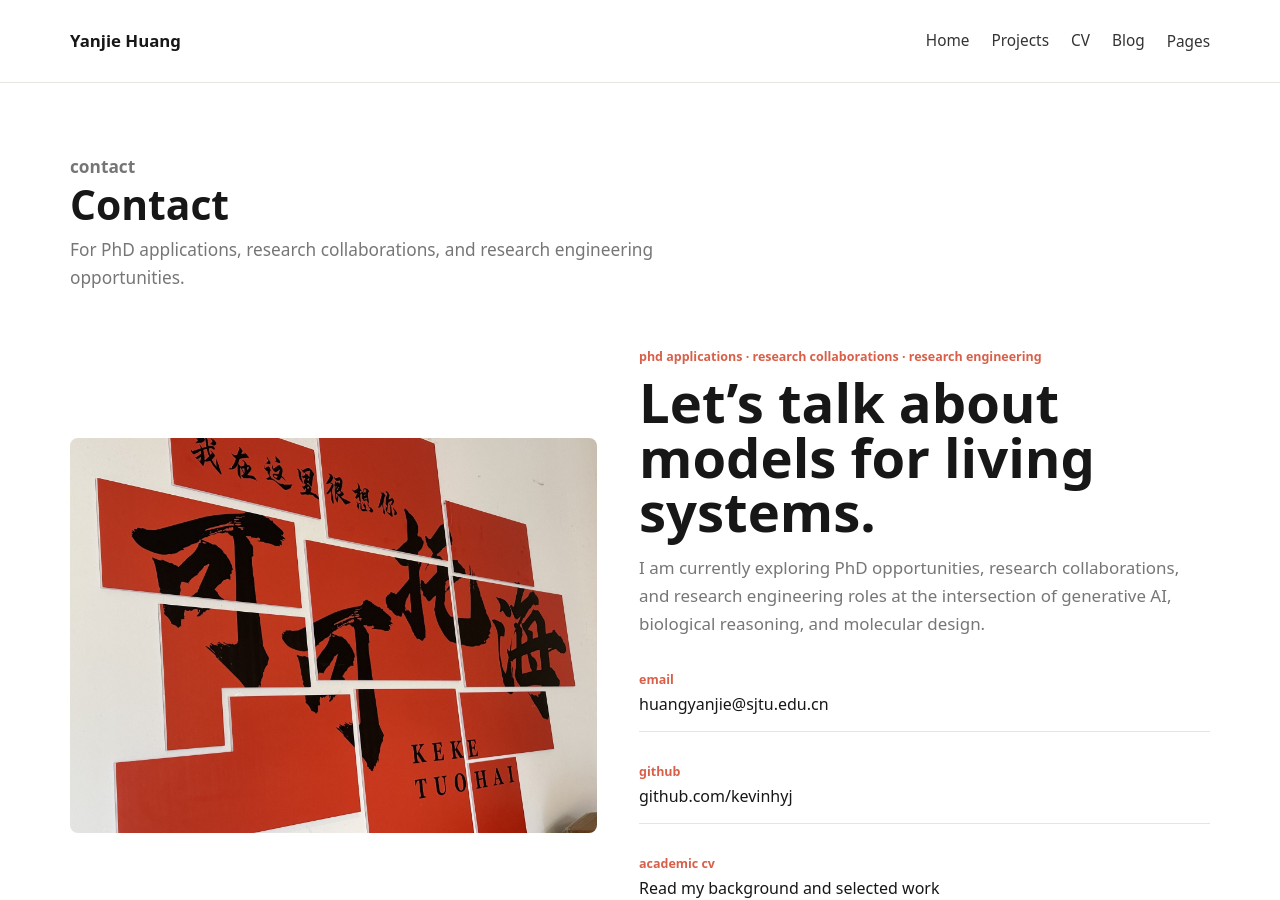
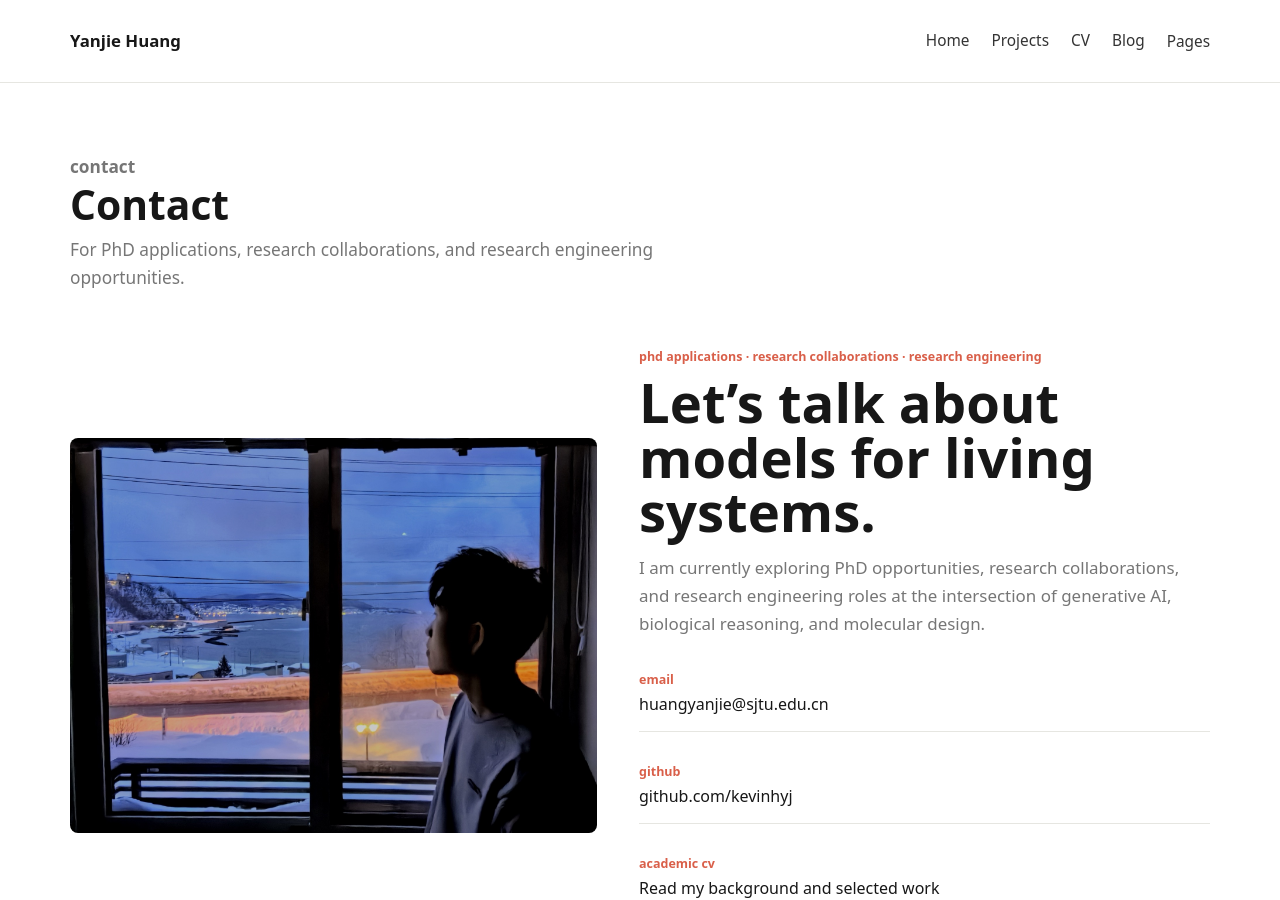
Before and after one commit to kevinhyj/kevinhyj.github.io, a Jekyll site: the page built from contact.md, in a window 1280 px wide and 900 px high. Built offline with Jekyll 4.4.1, drawn with Linux system fonts in a browser that asks for light colours.

Commit message:
Use homepage portrait on contact page

```diff
--- a/contact.md
+++ b/contact.md
@@ -8,7 +8,7 @@ subtitle: "For PhD applications, research collaborations, and research engineeri
 <section class="section page-section">
   <div class="container">
     <div class="contact-layout">
-      <img src="{{ '/assets/posts/2026-04-23-keketuohai-skiing/03-keketuohai-sign.jpg' | relative_url }}" alt="Keketuohai visual">
+      <img src="{{ '/assets/shared/portraits/home-window.jpeg' | relative_url }}" alt="Yanjie Huang">
       <div class="contact-copy">
         <p class="eyebrow">PhD applications · research collaborations · research engineering</p>
         <h2>Let’s talk about models for living systems.</h2>
```
